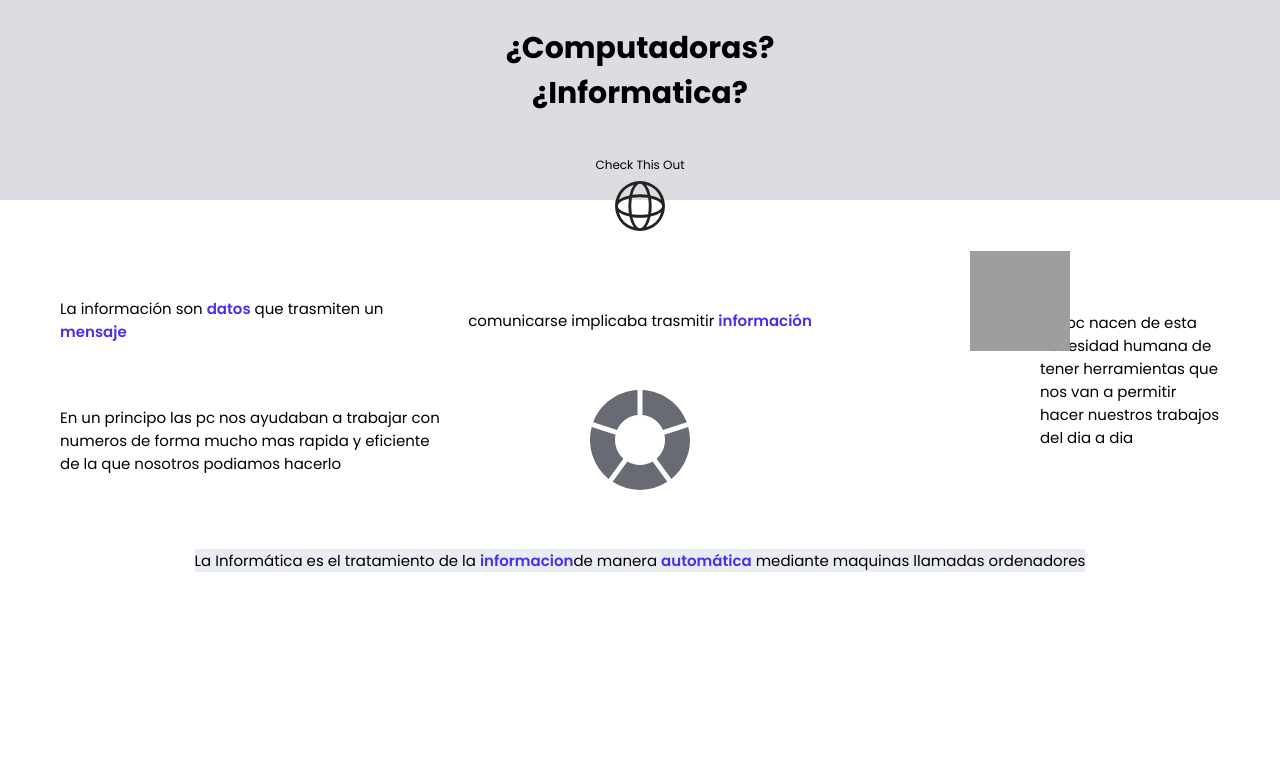
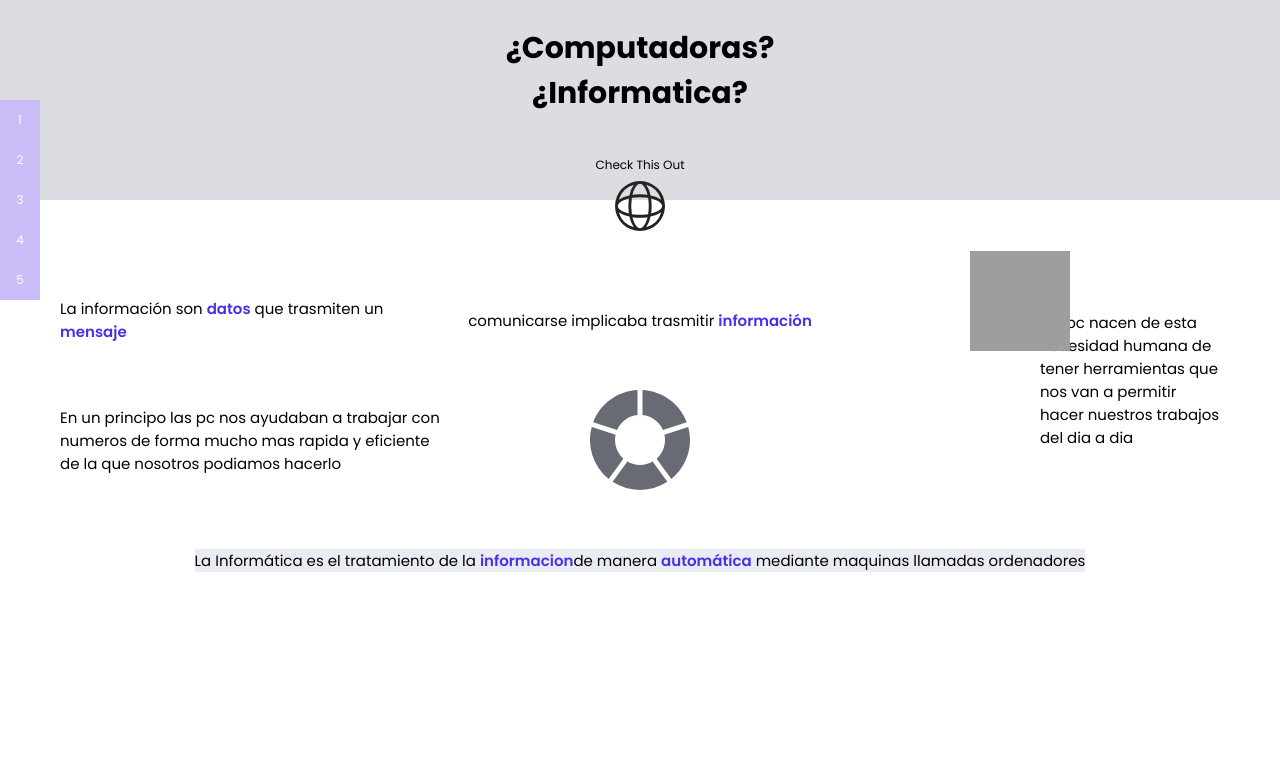
Before and after one commit to JesusEdu20/Infografia-Introduccion-Informatica, a plain HTML site: page index.html in a window 1280 px wide. Shown: the top 757 px of the page. Drawn offline with Linux system fonts and the light colour scheme; grey boxes are pictures that could not be loaded.

Commit message:
menu position added

```diff
--- a/Styles/SASS/_body.scss
+++ b/Styles/SASS/_body.scss
@@ -1,4 +1,40 @@
 @import "variables";
+
+//menu posicionado
+.menu-position{
+    position: fixed;
+    display: flex;
+    flex-direction: column;
+    justify-content: space-between;
+    align-items: left;
+    top: 100px;
+    left: 0px;
+    width: 50px;
+    height: 200px;
+
+
+    a{
+        width: 40px;
+        height: 40px;
+        background-color: rgb(203, 188, 248);
+
+        display: flex;
+        justify-content: center;
+        align-items: center;
+        text-decoration: none;
+        color: white;
+        font-family: $primary-font;
+        font-size: 1.2rem;
+        transition:  color 0.2s;
+        transition:  width 0.2s;
+
+        &:hover{
+            width: 50px;
+            color: rgb(167, 153, 209);;
+        }
+
+    }
+}
 
 
 .key-words
--- a/index.html
+++ b/index.html
@@ -17,7 +17,17 @@
 
 </head>
 <body>
-        <header class="header-intro-computer">
+
+    <div class="menu-position">
+        <a href="#intro-computer">1</a>
+        <a href="#concepts-of-information">2</a>
+        <a href="#code-binary">3</a>
+        <a href="#how-work-binary">4</a>
+        <a href="#types-of-pc">5</a>
+    </div>
+
+
+        <header class="header-intro-computer" id="intro-computer">
 
             <div class="intro-computer-title">
                 <h1 class="intro-computer-title__h1">¿Computadoras?</h1>
@@ -41,7 +51,7 @@
         </header>
 
 
-        <section class="section-concepts-of-information">
+        <section class="section-concepts-of-information" id="concepts-of-information">
 
             <div class="concepts-of-information-container">
 
@@ -100,7 +110,7 @@
 
 
 
-        <section class="section-code-binary">
+        <section class="section-code-binary" id="code-binary">
 
             <div class="code-binary-container">
 
@@ -165,7 +175,7 @@
         </section>
 
 
-        <section class="section-how-work-binary">
+        <section class="section-how-work-binary" id="how-work-binary">
 
             <div class="how-work-binary-container">
 
@@ -233,7 +243,7 @@
                     Todos son secuencias de bytes
                 </p>
                 <p class="how-work-binary-info-container__p">
-                    <span class="key-words">Un bit equivale a 6 bytes</span>
+                    <span class="key-words">Un byte equivale a 8 bits</span>
                 </p>
 
             </div>
@@ -248,7 +258,7 @@
 
 
 
-        <footer class="footer-types-of-pc">
+        <footer class="footer-types-of-pc" id="types-of-pc">
 
             <div class="types-of-pc-container">
 
```
Also changed, not shown: index.js (+3 -8 lines), Styles/CSS/style.css, 1 other file.
